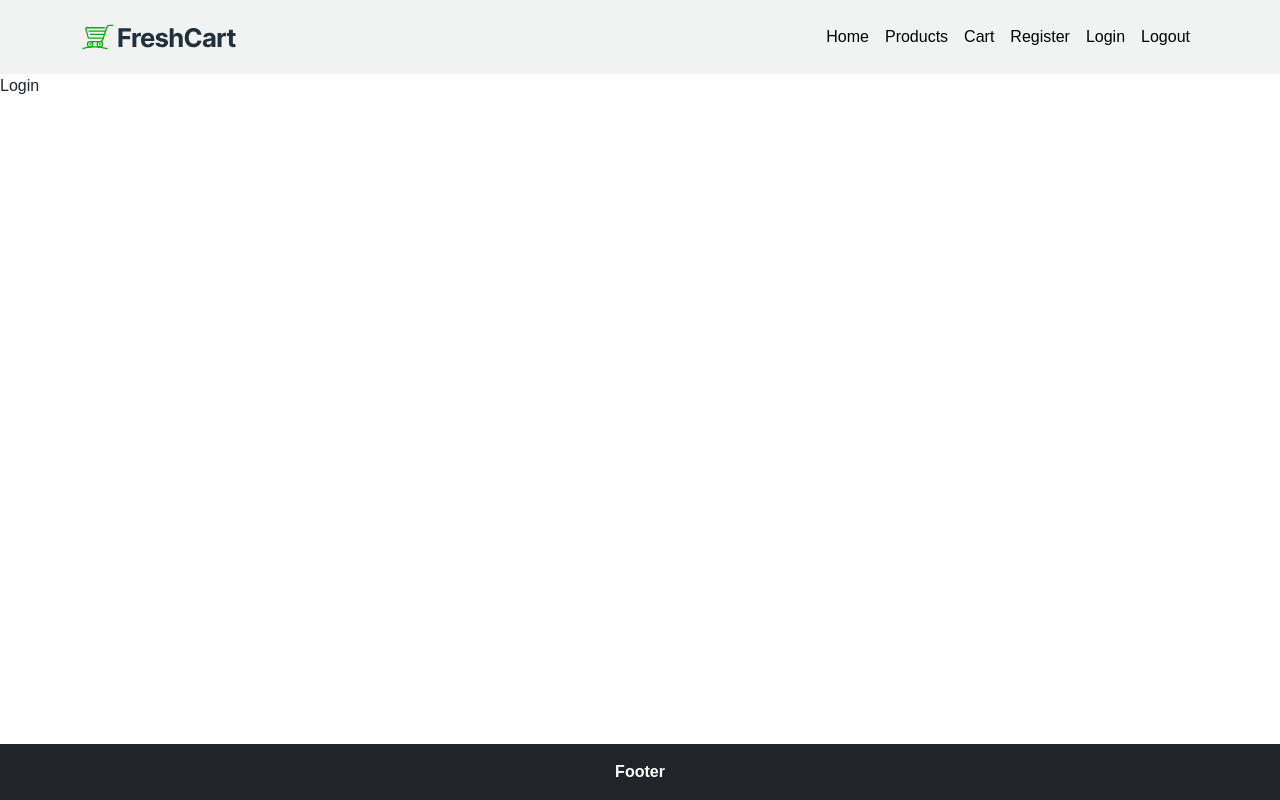
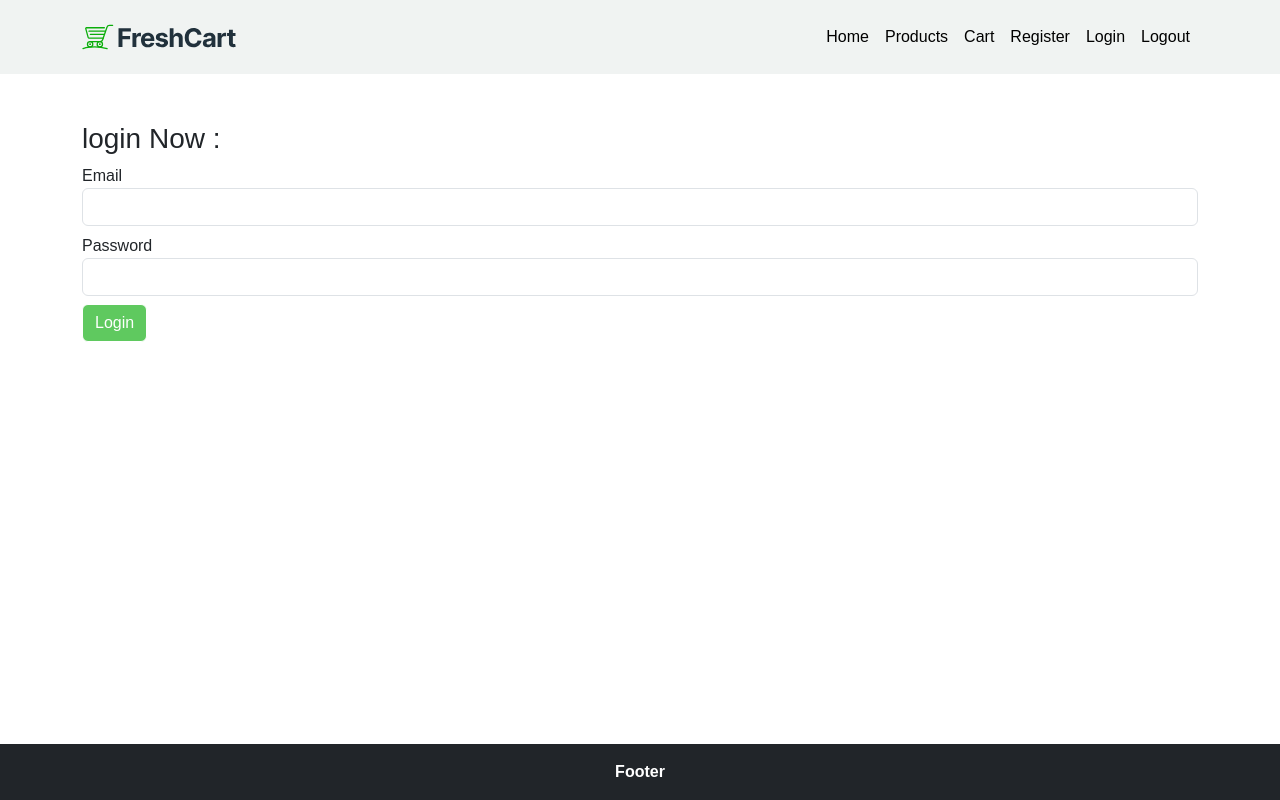
Before and after one commit to amaged1896/react-ecommerce-context, a React (Create React App) app in the folder e-commerce/: page /login in a window 1280 px wide. Built offline with nearby package versions, Linux system fonts and the light colour scheme; a web font is replaced by a local one.

Commit message:
"login component"

```diff
--- a/e-commerce/src/Components/Login/Login.jsx
+++ b/e-commerce/src/Components/Login/Login.jsx
@@ -1,8 +1,81 @@
-import React from 'react';
+import React, { useState } from 'react';
 import styles from './Login.module.css';
+import { useFormik } from 'formik';
+import { useNavigate } from 'react-router-dom';
+import axios from 'axios';
 
-export default function Login() {
+export default function Login({ saveUser }) {
+    let navigate = useNavigate();
+    const [isLoading, setIsLoading] = useState(false);
+    const [error, setError] = useState(null);
+
+    async function login(values) {
+        console.log(values);
+        setIsLoading(true);
+        setError(null);
+        let { data } = await axios.post('https://route-ecommerce.onrender.com/api/v1/auth/signin', values).catch((error) => {
+            // error
+            setError(error.response.data.message);
+            setIsLoading(false);
+            console.log(data);
+        });
+
+        if (data.message === 'success') {
+            console.log(data);
+            // navigate to login page
+            setIsLoading(false);
+            localStorage.setItem('token', data.token);
+
+            saveUser();
+            navigate('/');
+        }
+    }
+
+    // input validation
+    function validate(values) {
+        let errors = {};
+        // email
+        if (!values.email) {
+            errors.email = 'Required';
+        } else if (!/^[A-Z0-9._%+-]+@[A-Z0-9.-]+\.[A-Z]{2,4}$/i.test(values.email)) {
+            errors.email = 'Invalid email address';
+        }
+        // password
+        if (!values.password) {
+            errors.password = 'Required';
+        } else if (!/^[A-Z][a-z0-9]{3,8}$/i.test(values.password)) {
+            errors.password = 'Password must start with a capital letter';
+        } else if (values.password.length < 3) {
+            errors.password = 'Password must be at least 8 characters';
+        }
+        return errors;
+    }
+
+    let formik = useFormik({
+        initialValues: {
+            email: '',
+            password: '',
+        }, validate,
+        onSubmit: (values) => login(values)
+    });
+
     return (
-        <div>Login</div>
+        <>
+            <div className="container my-5">
+                <h3>login Now :</h3>
+                {error ? <div className='alert alert-danger'>{error}</div> : ""}
+                <form className='mx-auto' onSubmit={formik.handleSubmit}>
+
+                    <label htmlFor="email">Email</label>
+                    <input type="email" className='form-control mb-2' name='email' id='email' value={formik.values.email} onBlur={formik.handleBlur} onChange={formik.handleChange} />
+                    {formik.errors.email && formik.touched.email ? <div className="alert alert-danger">{formik.errors.email}</div> : ""}
+
+                    <label htmlFor="password">Password</label>
+                    <input type="password" className='form-control mb-2' name='password' id='password' value={formik.values.password} onBlur={formik.handleBlur} onChange={formik.handleChange} />
+                    {formik.errors.password && formik.touched.password ? <div className="alert alert-danger">{formik.errors.password}</div> : ""}
+
+                    {isLoading ? <button className='btn bg-main text-white'> <i className='fa fa-spin fa-spinner px-2'></i> </button> : <button disabled={!(formik.isValid && formik.dirty)} type='submit' className='btn bg-main text-white'> {isLoading ? <i className='fa fa-spin fa-spinner'></i> : 'Login'} </button>}                </form >
+            </div >
+        </>
     );
 }
```
